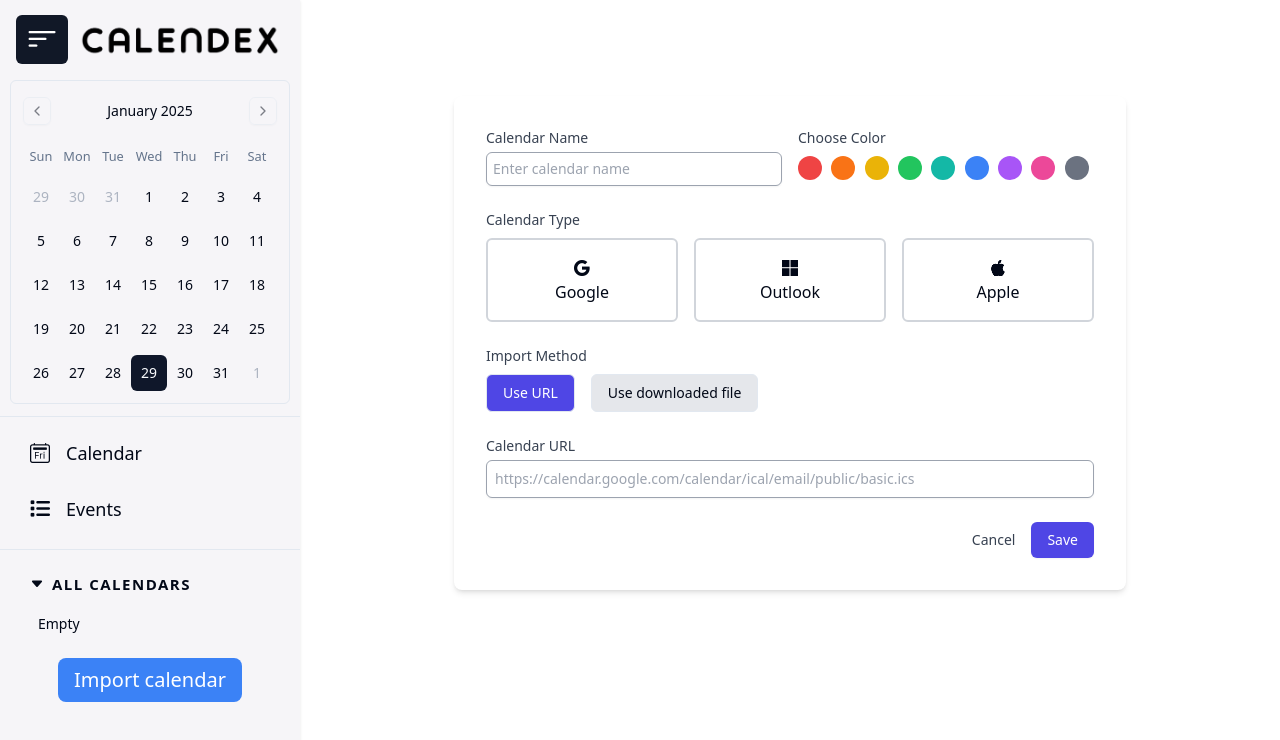
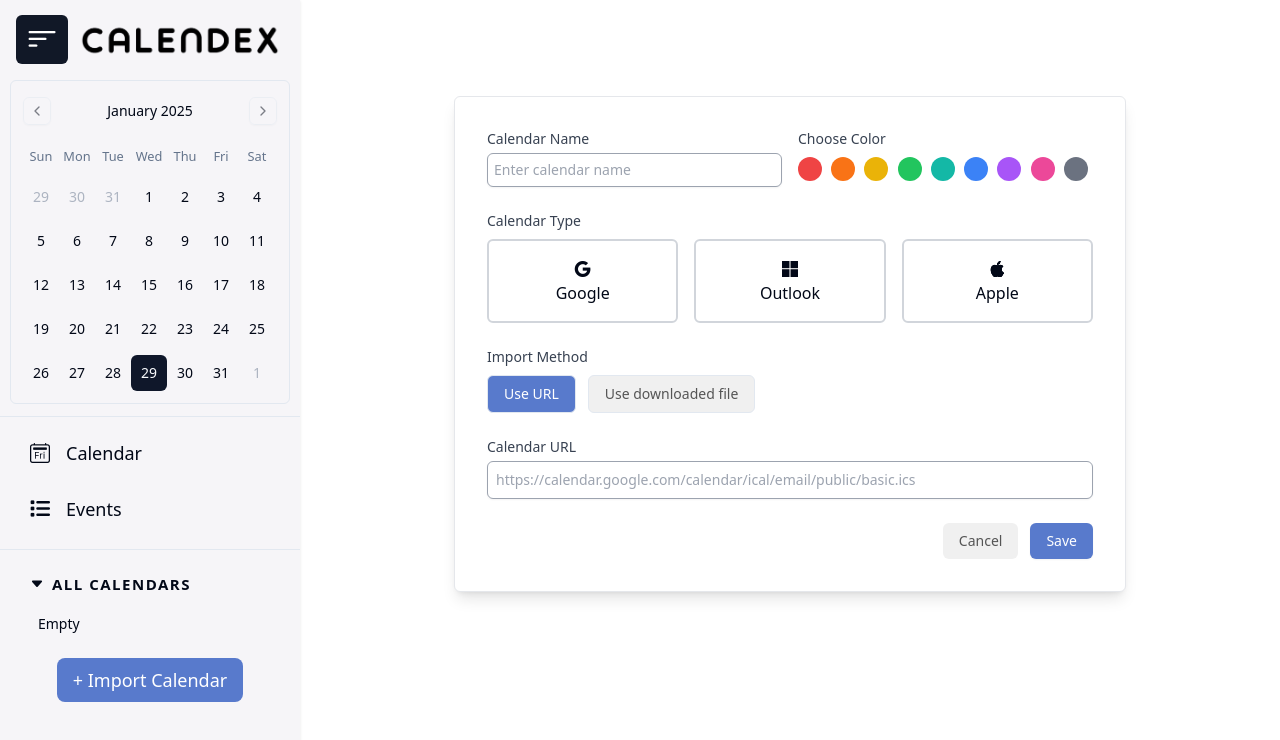
Before and after one commit to danielilievskii/calendex, a Vue app: page /calendar-import in a window 1280 px wide. Shown: the top 740 px of the page. Built offline with nearby package versions, Linux system fonts and the light colour scheme.

Commit message:
Changed button stylings in Sidebar and ImportCalendar components

```diff
--- a/src/components/ImportCalendar.vue
+++ b/src/components/ImportCalendar.vue
@@ -1,5 +1,5 @@
 <template>
-  <div class="max-w-2xl mx-auto p-4 sm:p-8 bg-white rounded-lg shadow-md w-full sm:w-auto">
+  <div class="max-w-2xl mx-auto p-4 sm:p-8 bg-white rounded-md border border-gray-200 shadow-lg w-full sm:w-auto">
     <div class="mb-6 flex flex-col sm:flex-row gap-4">
       <div class="w-full sm:w-1/2">
         <label for="name" class="block text-sm font-medium text-gray-700">Calendar Name</label>
@@ -46,14 +46,14 @@
 
     <div class="mb-6">
       <span class="block text-sm font-medium text-gray-700">Import Method</span>
-      <div class="mt-2 flex flex-col sm:flex-row gap-4">
+      <div class="mt-2 flex flex-col sm:flex-row gap-3">
 
         <button type="button" class="px-4 py-2 rounded-md border text-sm font-medium"
-        :class="importMethod === 'url' ? 'bg-indigo-600 text-white' : 'bg-gray-200'"
+        :class="importMethod === 'url' ? 'blue-btn' : 'gray-btn'"
         @click="importMethod = 'url'">Use URL</button>
 
         <button type="button" class="px-4 py-2 rounded-md border text-sm font-medium"
-        :class="importMethod === 'file' ? 'bg-indigo-600 text-white' : 'bg-gray-200'"
+        :class="importMethod === 'file' ? 'blue-btn' : 'gray-btn'"
         @click="importMethod = 'file'">Use downloaded file</button>
 
       </div>
@@ -72,14 +72,14 @@
       <input ref="calendarFile" type="file" id="iscFile"
       class="mt-1 block w-full text-sm text-gray-500 file:mr-4 file:py-2 file:px-4
       file:rounded-md file:border-0 file:text-sm file:font-semibold file:bg-indigo-50
-      file:text-indigo-600 hover:file:bg-indigo-100" />
+      file:text-[#587acc] hover:file:bg-indigo-100 cursor-pointer" />
     </div>
 
-    <div class="flex items-center justify-end gap-4">
-      <button type="button" class="text-sm font-medium text-gray-700" @click="resetdiv">Cancel</button>
+    <div class="flex items-center justify-end gap-3">
+      <button type="button" class="px-4 py-2 rounded-md text-sm font-medium gray-btn" @click="resetForm">Cancel</button>
 
-      <button @click="handleSubmit" type="submit" class="px-4 py-2 rounded-md bg-indigo-600
-      text-sm font-medium text-white shadow-sm hover:bg-indigo-500">Save</button>
+      <button @click="handleSubmit" type="submit" class="px-4 py-2 rounded-md
+      text-sm font-medium shadow-sm blue-btn">Save</button>
     </div>
   </div>
 </template>
@@ -235,3 +235,28 @@
   }
 };
 </script>
+
+<style scoped>
+
+.blue-btn {
+  color: white;
+  background-color: #587acc;
+  transition: background-color 0.3s ease, color 0.3s ease;
+}
+
+.blue-btn:hover {
+  background-color: #6c8ccf;
+}
+
+
+.gray-btn {
+  color: #555;
+  background-color: #F0F0F0;
+  transition: background-color 0.3s ease, color 0.3s ease;
+}
+.gray-btn:hover {
+  background-color: #e0e0e0;
+  color: #000;
+}
+
+</style>
--- a/src/components/Sidebar.vue
+++ b/src/components/Sidebar.vue
@@ -97,8 +97,8 @@
 
       <div class="flex justify-center mt-5">
         <RouterLink to="/calendar-import" class="inline-flex">
-          <button class="bg-blue-500 hover:bg-blue-400 text-white py-2 px-4 duration-200 rounded-lg">
-            Import calendar
+          <button class="bg-[#587acc] hover:bg-[#6c8ccf] text-lg font-medium text-white py-2 px-4 duration-200 rounded-lg">
+            + Import Calendar
           </button>
         </RouterLink>
       </div>
```
